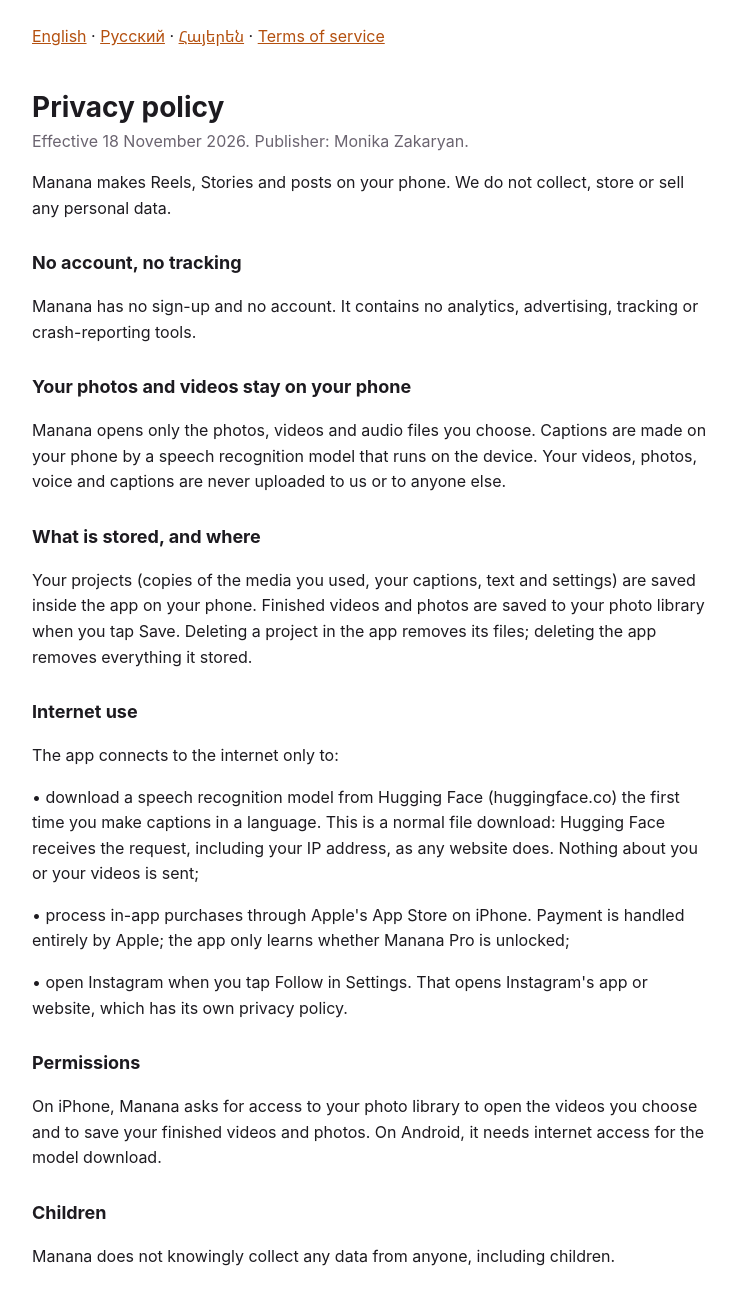
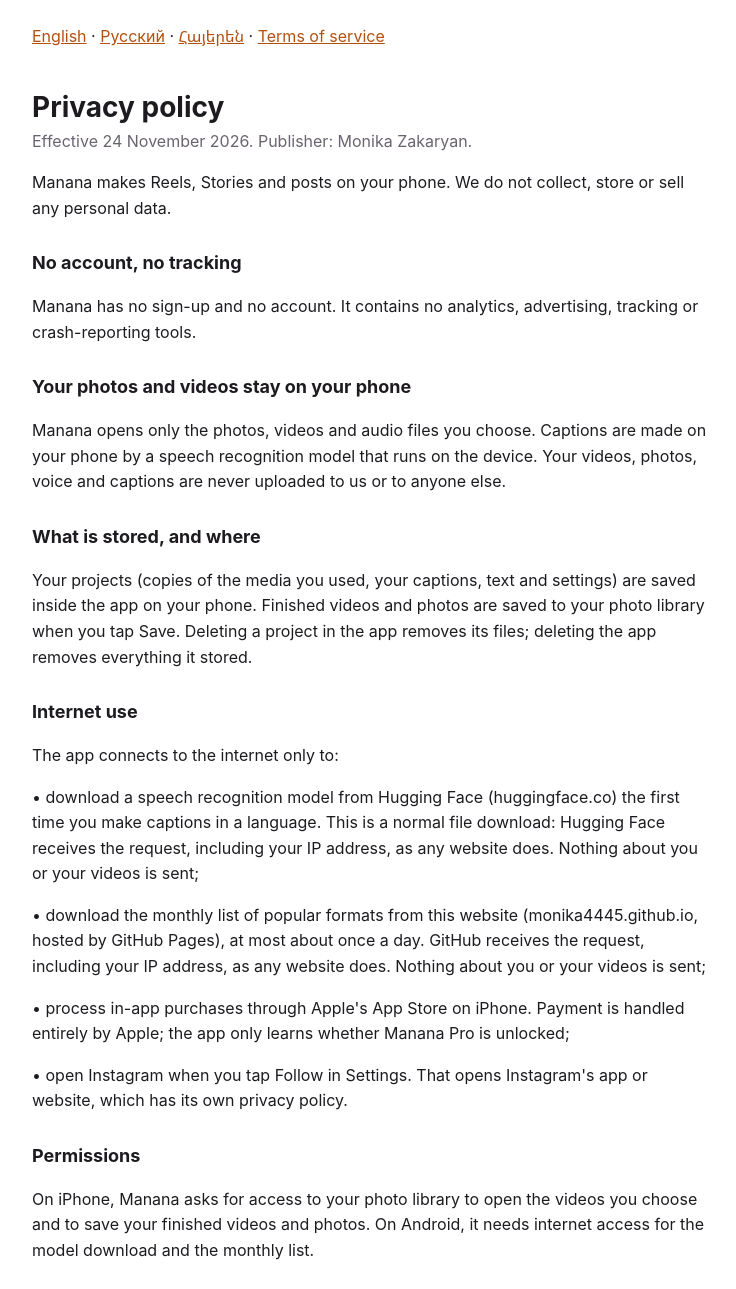
Before and after one commit to monika4445/manana-privacy, a plain HTML site: page index.html in a window 1280 px wide. Shown: the top 1289 px of the page, without its empty margins (268-1004 px from the left). Drawn offline with Linux system fonts and the light colour scheme.

Commit message:
Privacy policy: the monthly list of popular formats

```diff
--- a/index.html
+++ b/index.html
@@ -25,7 +25,7 @@ section + section { border-top: 1px solid color-mix(in srgb, var(--muted) 30%, t
 <nav><a href="#en">English</a> · <a href="#ru">Русский</a> · <a href="#hy">Հայերեն</a> · <a href="terms.html">Terms of service</a></nav>
 <section id="en" lang="en">
 <h1>Privacy policy</h1>
-<p class="muted">Effective 18 November 2026. Publisher: Monika Zakaryan.</p>
+<p class="muted">Effective 24 November 2026. Publisher: Monika Zakaryan.</p>
 <p>Manana makes Reels, Stories and posts on your phone. We do not collect, store or sell any personal data.</p>
 <h2>No account, no tracking</h2>
 <p>Manana has no sign-up and no account. It contains no analytics, advertising, tracking or crash-reporting tools.</p>
@@ -36,10 +36,11 @@ section + section { border-top: 1px solid color-mix(in srgb, var(--muted) 30%, t
 <h2>Internet use</h2>
 <p>The app connects to the internet only to:</p>
 <p>• download a speech recognition model from Hugging Face (huggingface.co) the first time you make captions in a language. This is a normal file download: Hugging Face receives the request, including your IP address, as any website does. Nothing about you or your videos is sent;</p>
+<p>• download the monthly list of popular formats from this website (monika4445.github.io, hosted by GitHub Pages), at most about once a day. GitHub receives the request, including your IP address, as any website does. Nothing about you or your videos is sent;</p>
 <p>• process in-app purchases through Apple's App Store on iPhone. Payment is handled entirely by Apple; the app only learns whether Manana Pro is unlocked;</p>
 <p>• open Instagram when you tap Follow in Settings. That opens Instagram's app or website, which has its own privacy policy.</p>
 <h2>Permissions</h2>
-<p>On iPhone, Manana asks for access to your photo library to open the videos you choose and to save your finished videos and photos. On Android, it needs internet access for the model download.</p>
+<p>On iPhone, Manana asks for access to your photo library to open the videos you choose and to save your finished videos and photos. On Android, it needs internet access for the model download and the monthly list.</p>
 <h2>Children</h2>
 <p>Manana does not knowingly collect any data from anyone, including children.</p>
 <h2>Changes</h2>
```
